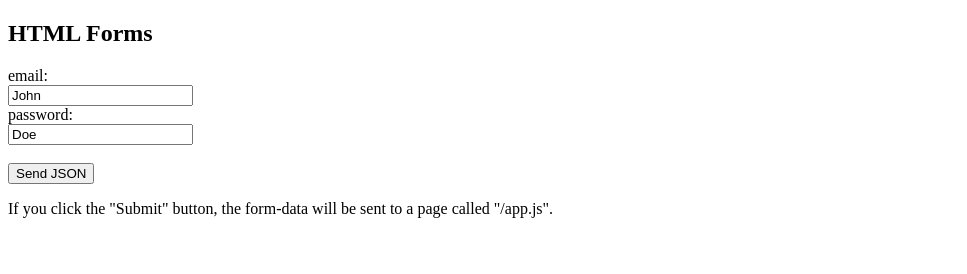
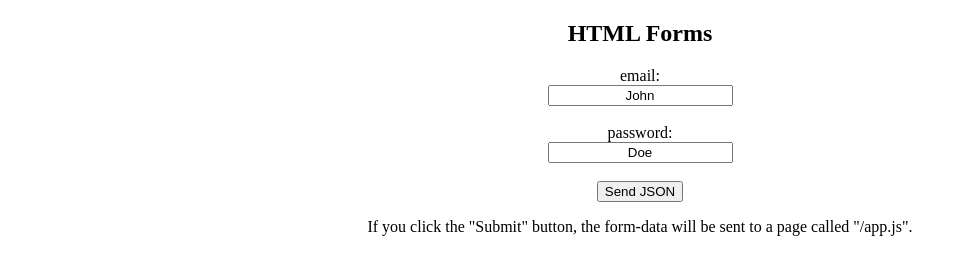
Before and after one commit to Gusjafo/jwt-login-sample, a website: page static/index.html in a window 1280 px wide. Shown: the whole page, without its empty margins (0-967 px from the left). Drawn offline with Linux system fonts and the light colour scheme.

Commit message:
better visualization

```diff
--- a/app.js
+++ b/app.js
@@ -3,6 +3,7 @@ require("./config/database").connect();
 const express = require("express");
 const bcrypt = require('bcryptjs');
 const jwt = require('jsonwebtoken');
+const axios = require('axios');
 
 const app = express();
 
@@ -17,7 +18,7 @@ const auth = require("./middleware/auth");
 app.use("/static", express.static('./static/'));
 
 app.get("/", function(req, res){
-    res.sendFile(__dirname + "./static/index.html");
+    res.sendFile(__dirname + "/static/index.html");
 });
 
 // Register
@@ -109,7 +110,7 @@ app.post("/login", async (req, res) => {
 
 app.get("/welcome", auth, (req, res) => {
     res.set('Content-Type', 'text/html')
-    res.status(200).send("<h1>Welcome 👁</h1>");
+    res.status(200).send("<center><h1>Welcome 👁</h1></center>");
 });
 
 // This should be the last route else any after it won't work
--- a/package.json
+++ b/package.json
@@ -12,6 +12,7 @@
   "author": "",
   "license": "ISC",
   "dependencies": {
+    "axios": "^0.21.1",
     "bcryptjs": "^2.4.3",
     "dotenv": "^10.0.0",
     "express": "^4.17.1",
--- a/static/index.html
+++ b/static/index.html
@@ -11,20 +11,22 @@
 </head>
 
 <body>
+    <center>
         <h2>HTML Forms</h2>
 
-    <form action="" method="" target="_blank">
+        <form enctype="multipart/form-data">
             <label for="email">email:</label><br>
-        <input type="text" id="email" name="email" value="John"><br>
+            <input type="text" id="email" name="email" value="John" style="text-align:center;"><br><br>
             <label for="password">password:</label><br>
-        <input type="text" id="password" name="password" value="Doe"><br><br>
-        <button onclick="sendJSON()">Send JSON</button>
+            <input type="text" id="password" name="password" value="Doe" style="text-align:center;"><br><br>
+            <button type="button" id="button">Send JSON</button>
         </form>
 
         <!-- For printing result from server -->
         <p class="result" style="color:green"></p>
 
         <p>If you click the "Submit" button, the form-data will be sent to a page called "/app.js".</p>
+    </center>
     <script src="/static/script.js"></script>
 </body>
 
--- a/static/script.js
+++ b/static/script.js
@@ -1,4 +1,5 @@
 const yourUrl = "./login";
+document.getElementById("button").addEventListener("click", sendJSON);
 
 function sendJSON(){
 
```
Also changed, not shown: 1 other file. Lines whose indentation alone changed are shown as unchanged.
